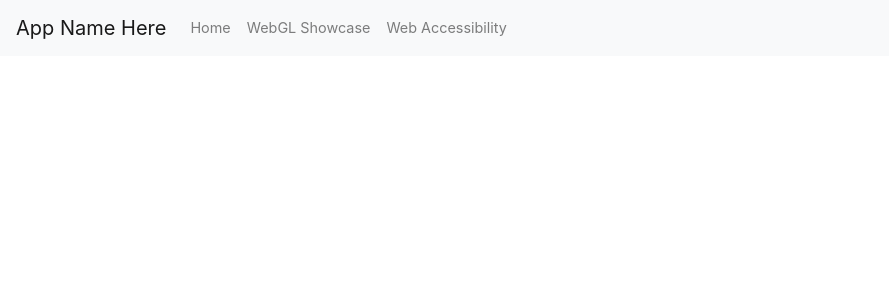
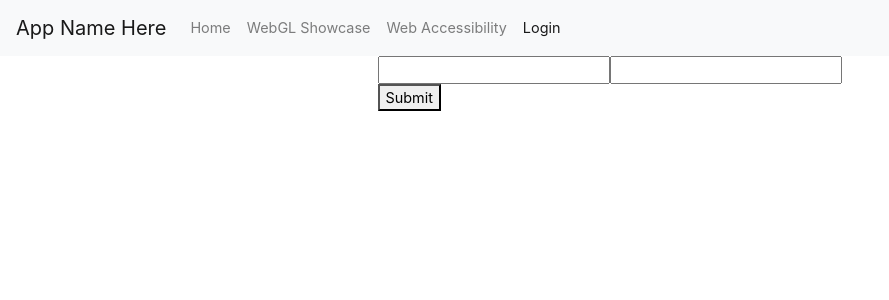
Before and after one commit to Akimayo/isahtml, a React (Create React App) app: page /login in a window 1280 px wide. Shown: the top 300 px of the page, without its empty margins (0-889 px from the left). Built offline with nearby package versions, Linux system fonts and the light colour scheme.

Commit message:
Login page

```diff
--- a/package.json
+++ b/package.json
@@ -14,6 +14,7 @@
     "@types/styled-components": "^5.1.4",
     "axios": "^0.21.0",
     "bootstrap": "^4.5.3",
+    "formik": "^2.2.1",
     "history": "^5.0.0",
     "i18next": "^19.8.2",
     "i18next-browser-languagedetector": "^6.0.1",
--- a/public/locales/en-US/translation.json
+++ b/public/locales/en-US/translation.json
@@ -2,5 +2,6 @@
   "appName": "App Name Here",
   "home": "Home",
   "webgl": "WebGL Showcase",
-  "accessibility": "Web Accessibility"
+  "accessibility": "Web Accessibility",
+  "login": "Login"
 }
--- a/src/App.tsx
+++ b/src/App.tsx
@@ -2,12 +2,15 @@ import React from 'react';
 
 import './App.scss';
 import { Route, Switch } from "react-router";
+import { BrowserRouter } from 'react-router-dom';
+
 import HomePage from "./pages/Homepage";
 import AnimationsPage from "./pages/Animations";
+import AccessibilityPage from './pages/Accessibility';
+import LoginPage from "./pages/Login";
+
 import Header from "./components/Header";
 
-import AccessibilityPage from './pages/Accessibility';
-import { BrowserRouter } from 'react-router-dom';
 
 function App() {
   return (
@@ -18,6 +21,7 @@ function App() {
         <Route exact path={'/'} component={HomePage} />
         <Route path={'/webgl'} component={AnimationsPage} />
         <Route path={'/accessibility'} component={AccessibilityPage} />
+        <Route path={'/login'} component={LoginPage} />
       </Switch>
     </BrowserRouter>
   );
--- a/src/components/Header/index.tsx
+++ b/src/components/Header/index.tsx
@@ -21,6 +21,9 @@ const Header = () => {
           <li className="nav-item">
             <NavLink to="/accessibility" className="nav-link" activeClassName="active">{t("accessibility")}</NavLink>
           </li>
+          <li className="nav-item">
+            <NavLink to="/login" className="nav-link" activeClassName="active">{t("login")}</NavLink>
+          </li>
         </ul>
       </div>
     </nav>
--- /dev/null
+++ b/src/pages/Login/index.tsx
@@ -0,0 +1,71 @@
+import React, {useCallback} from 'react'
+import {Formik} from "formik";
+import AuthService from "../../services/Auth.service";
+import {FormikHelpers} from "formik/dist/types";
+
+interface LoginFormData {
+  identity: string
+  password: string
+}
+
+const LoginPage = () => {
+  const loginFormInitialValues: LoginFormData = {
+    identity: '',
+    password: ''
+  }
+
+  const handleFormSubmit = useCallback(async ({identity, password}: LoginFormData, { setSubmitting }: FormikHelpers<LoginFormData>) => {
+    try {
+      await AuthService.login({identity, password})
+    } catch (error) {
+      console.error(error);
+    } finally {
+      setSubmitting(false);
+    }
+  }, [])
+
+  return (
+    <div className="container">
+      <div className="col-sm-12 col-md-6 offset-md-3">
+        <Formik<LoginFormData>
+          initialValues={loginFormInitialValues}
+          onSubmit={handleFormSubmit}
+        >
+          {({
+              values,
+              errors,
+              touched,
+              handleBlur,
+              handleChange,
+              handleSubmit,
+              isSubmitting
+          }) => (
+            <form onSubmit={handleSubmit}>
+              <input
+                type="text"
+                name="identity"
+                onChange={handleChange}
+                onBlur={handleBlur}
+                value={values.identity}
+              />
+              {errors.identity && touched.identity && errors.identity}
+              <input
+                type="password"
+                name="password"
+                onChange={handleChange}
+                onBlur={handleBlur}
+                value={values.password}
+              />
+              {errors.password && touched.password && errors.password}
+              <button type="submit" disabled={isSubmitting}>
+                Submit
+              </button>
+            </form>
+          )}
+        </Formik>
+      </div>
+    </div>
+  )
+}
+
+export default LoginPage
--- a/src/services/Auth.service.ts
+++ b/src/services/Auth.service.ts
@@ -13,3 +13,6 @@ class AuthService {
     return await axios.post<LoginResponse>(`${authUrl}login`, user)
   }
 }
+
+
+export default AuthService
--- a/src/services/Task.service.ts
+++ b/src/services/Task.service.ts
@@ -26,3 +26,5 @@ class TaskService {
     return await axios.delete<TaskDeleteResponse>(`${authUrl}/${task.id}`)
   }
 }
+
+export default TaskService
```
Also changed, not shown: 1 other file (tests, documents, lock files or other folders).
